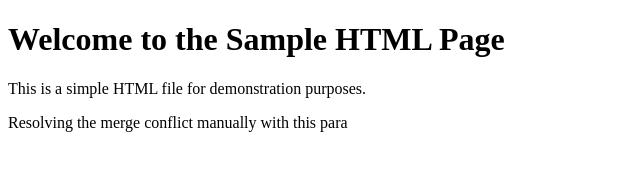
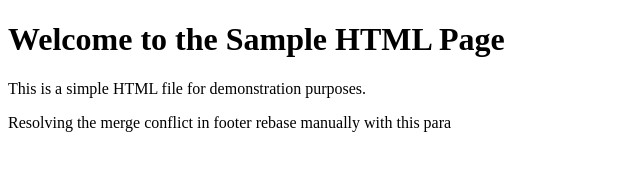
Before and after one commit to Arjun-M-101/git-practice, a plain HTML site: page index.html in a window 1280 px wide. Shown: the whole page, without its empty margins (0-640 px from the left). Drawn offline with Linux system fonts and the light colour scheme.

Commit message:
resolved the merge conflict in footer rebase manually with this para

```diff
--- a/index.html
+++ b/index.html
@@ -7,6 +7,6 @@
 <body>
     <h1>Welcome to the Sample HTML Page</h1>
     <p>This is a simple HTML file for demonstration purposes.</p>
-    <p>Resolving the merge conflict manually with this para</p>
+    <p>Resolving the merge conflict in footer rebase manually with this para</p>
 </body>
 </html>
```
